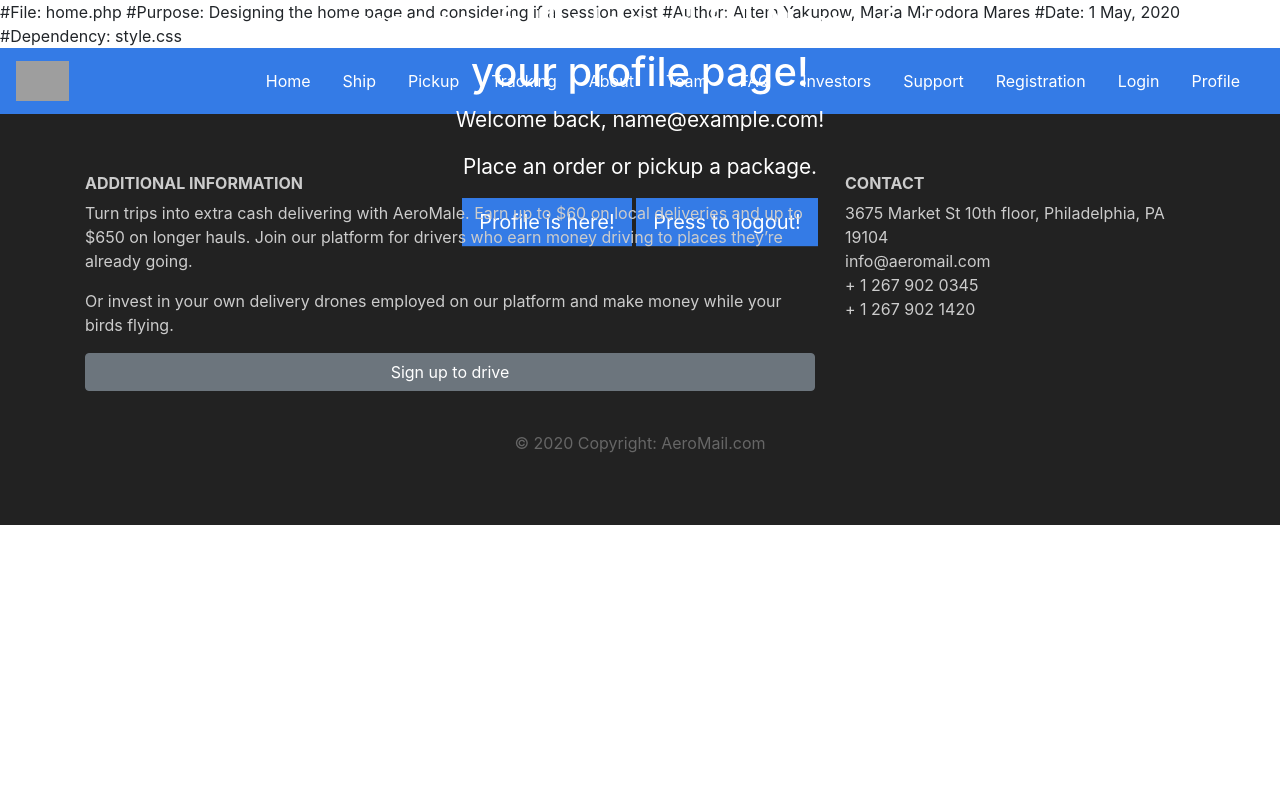
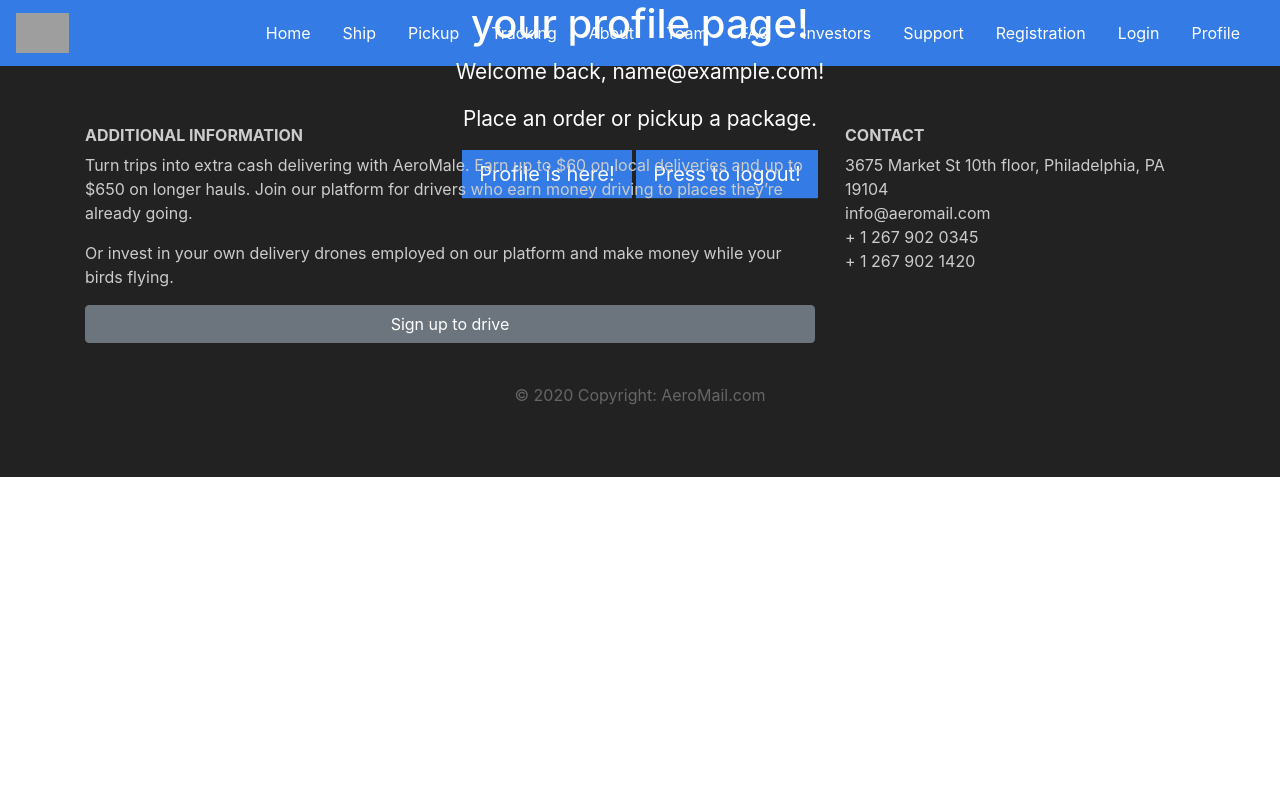
Before and after one commit to VistritPandey/AeroMail, a PHP site: page /home.php in a window 1280 px wide. Run offline with PHP 8.4, Linux system fonts and the light colour scheme; the visitor is signed in with stand-in values (Sample User, id 1); some web fonts are replaced; grey boxes are pictures that could not be loaded.

Commit message:
Update home.php

```diff
--- a/home.php
+++ b/home.php
@@ -1,8 +1,3 @@
-#File:        home.php
-#Purpose:     Designing the home page and considering if a session exist
-#Author:      Artem Yakupow, Maria Minodora Mares
-#Date:        1 May, 2020
-#Dependency:  style.css
 <?php
 // We need to use sessions, so you should always start sessions using the below code.
 session_start();
```
